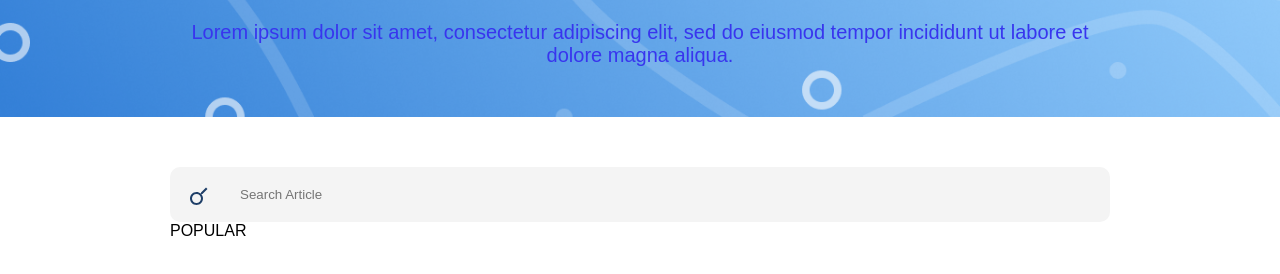
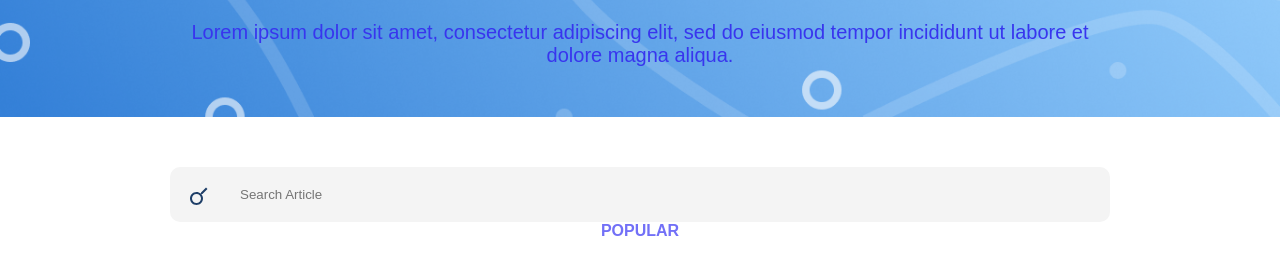
Before and after one commit to Data-Stream/salaz, a plain HTML site: page first/index.html in a window 1280 px wide. Shown: the part 252-526 px from the top of the page. Drawn offline with Linux system fonts and the light colour scheme.

Commit message:
changed position, color, weight for popular

```diff
--- a/first/style.css
+++ b/first/style.css
@@ -63,3 +63,8 @@ a {
     left: 20px;
 
 }
+.popular {
+    text-align: center;
+    color: #7270F7;
+    font-weight: 900;
+}
```
